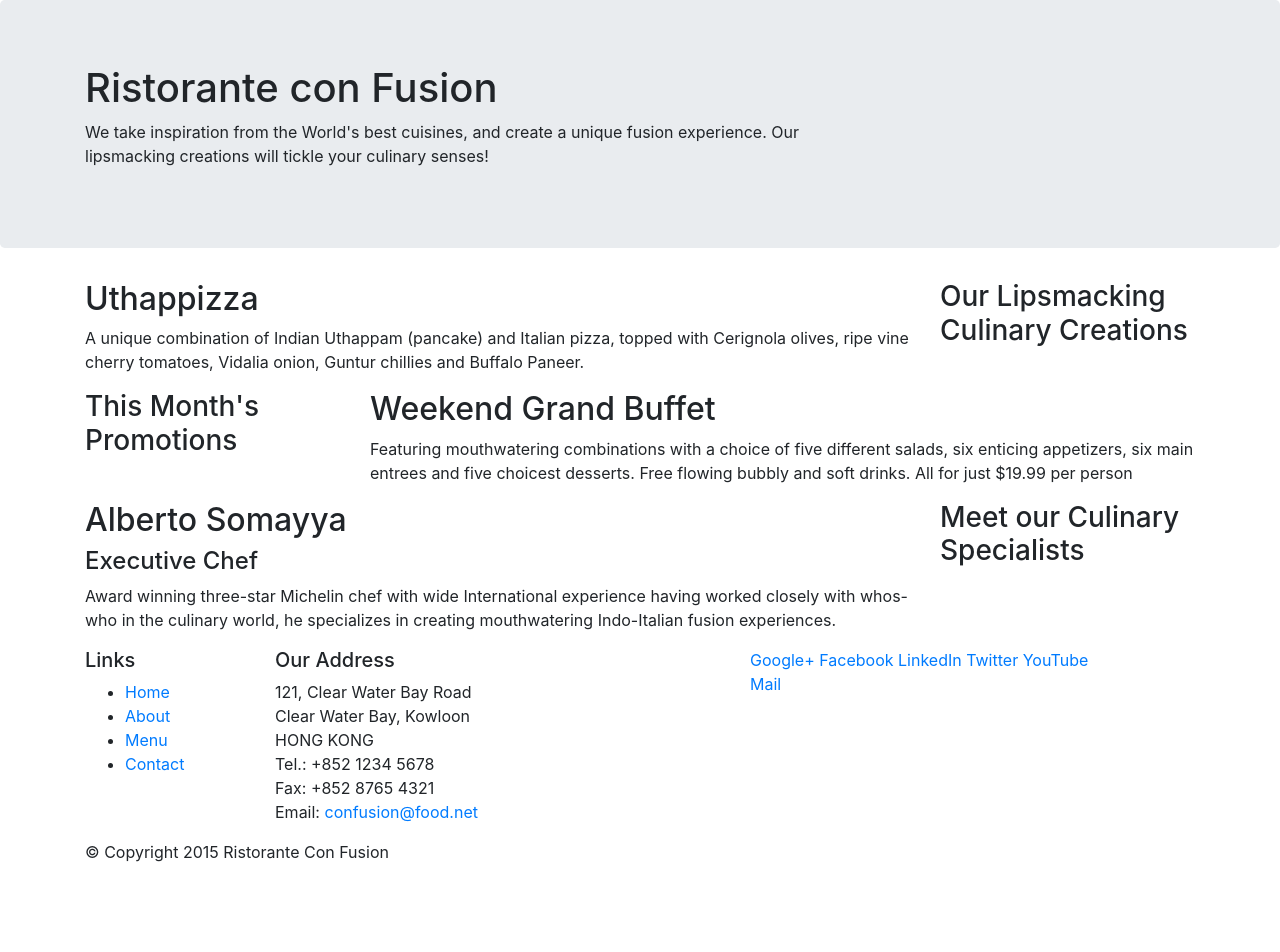
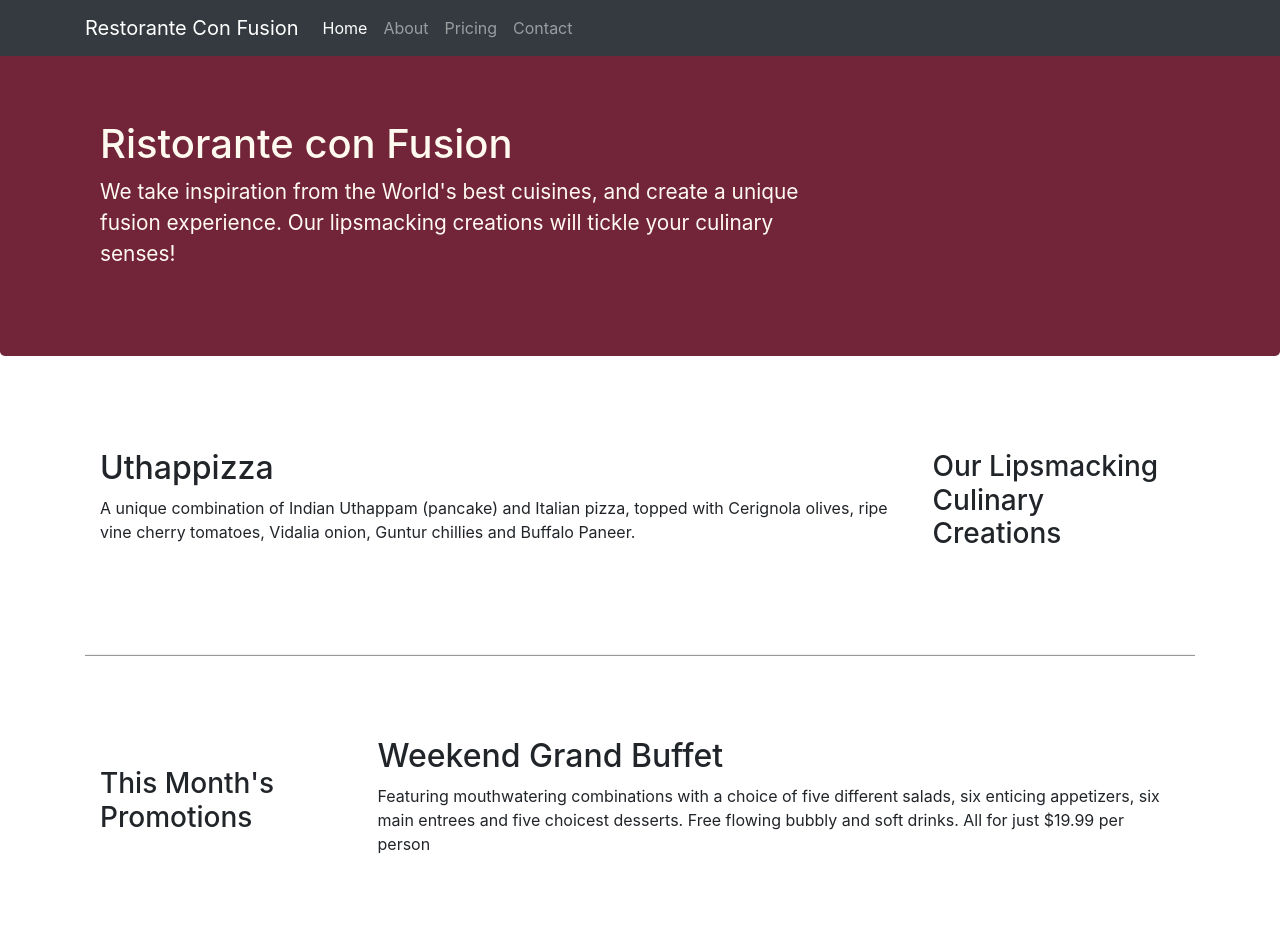
Before and after one commit to iamvinit/Bootstrap-test, a website: page index.html in a window 1280 px wide. Shown: the top 952 px of the page. Before the commit the page ends 880 px from the top, so only its background shows below. Drawn offline with nearby package versions, Linux system fonts and the light colour scheme.

Commit message:
minor changes

```diff
--- /dev/null
+++ b/css/style.css
@@ -0,0 +1,33 @@
+body{
+	margin:50px 0px 0px 0px;
+}
+.row-header{
+	margin: 0px auto;
+	font-size: 130%
+}
+
+.row-content{
+	min-height: 300px;
+	padding: 30px 0px 30px 0px;
+	border-bottom:2px ridge;
+	margin:0px auto;
+}
+
+.jumbotron{
+	margin: 0px auto;
+	background-color: #722439;
+	margin:auto;
+	padding: 70px 30px 70px 30px;
+	color:floralwhite;
+}
+
+.footer{
+	margin: 0px auto;
+	padding: 30px 5px 30px 5px;
+	background-color: #514449;
+	color:#000000;
+}
+address{
+	font-size: 85%;
+	color: #0f0f0f;
+}
--- a/index.html
+++ b/index.html
@@ -1,22 +1,36 @@
 <!DOCTYPE html>
 <html lang="en">
-
 	<head>
 		<!-- Required meta tags always come first -->
 		<meta charset="utf-8">
 		<meta name="viewport" content="width=device-width, initial-scale=1, shrink-to-fit=no">
 		<meta http-equiv="x-ua-compatible" content="ie=edge">
-
 		<!-- Bootstrap CSS -->
 		<link rel="stylesheet" href="node_modules/bootstrap/dist/css/bootstrap.min.css">
+		<link rel="stylesheet" href="css/style.css">
 		<title>Ristorante Con Fusion</title>
 	</head>
+	<body>
+		<nav class="navbar navbar-expand-lg navbar-dark bg-dark fixed-top">
+			<div class="container">
+				<a class="navbar-brand" href="#">Restorante Con Fusion</a>
+				<button class="navbar-toggler" type="button" data-toggle="collapse data-target=#Navbar">
+				<span class="navbar-toggler-icon"></span>
+				</button>
+				<div class="collapse navbar-collapse" id=Navbar>
+					<ul class="navbar-nav">
+						<li class="nav-item active"> <a class="nav-link" href="">Home </a> </li>
+						<li class="nav-item"> <a class="nav-link" href="">About </a> </li>
+						<li class="nav-item"> <a class="nav-link" href="">Pricing </a> </li>
+						<li class="nav-item"> <a class="nav-link" href="">Contact</a> </li>
 
-<body>
-
+					</ul>
+				</div>
+			</div>
+		</nav>
 		<header class="jumbotron">
 			<div class="container">
-            <div class="row">
+				<div class="row row-header">
 					<div class="col-12 col-sm-8">
 						<h1>Ristorante con Fusion</h1>
 						<p>We take inspiration from the World's best cuisines, and create a unique fusion experience. Our lipsmacking creations will tickle your culinary senses!</p>
@@ -26,47 +40,42 @@
 				</div>
 			</div>
 		</header>
-
 		<div class="container">
-        <div class="row">
-            <div class="col-sm-4 order-sm-2 col-md-3 push-md-9" >
+			<div class="row row-content align-items-center">
+				<div class="col-sm-4 order-sm-5 col-md-3 row-header " >
 					<h3>Our Lipsmacking Culinary Creations</h3>
 				</div>
-            <div class="col-sm order-sm-1 col-md pull-md-3">
+				<div class="col-sm order-sm-1 col-md ">
 					<h2>Uthappizza</h2>
 					<p>A unique combination of Indian Uthappam (pancake) and Italian pizza, topped with Cerignola olives, ripe vine cherry tomatoes, Vidalia onion, Guntur chillies and Buffalo Paneer.</p>
 				</div>
 			</div>
-
-
-        <div class="row">
-            <div class="col-sm-4 col-md-3">
+			<div class="row row-content align-items-center">
+				<div class="col-sm-4 col-md-3 row-header" >
 					<h3>This Month's Promotions</h3>
 				</div>
-            <div class="col-sm col-md">
+				<div class="col-sm col-md t">
 					<h2>Weekend Grand Buffet</h2>
 					<p>Featuring mouthwatering combinations with a choice of five different salads, six enticing appetizers, six main entrees and five choicest desserts. Free flowing bubbly and soft drinks. All for just $19.99 per person </p>
 				</div>
 			</div>
-
-        <div class="row">
-            <div class="col-sm-4 order-sm-2 col-md-3">
+			<div class="row row-content align-items-center">
+				<div class="col-sm-4 order-sm-2 col-md-3 row-header">
 					<h3>Meet our Culinary Specialists</h3>
 				</div>
-            <div class="col-sm order-sm-1 col-md">
+				<div class="col-sm order-sm-1 col-md ">
 					<h2>Alberto Somayya</h2>
 					<h4>Executive Chef</h4>
 					<p>Award winning three-star Michelin chef with wide International experience having worked closely with whos-who in the culinary world, he specializes in creating mouthwatering Indo-Italian fusion experiences. </p>
 				</div>
 			</div>
 		</div>
-
-    <footer >
+		<footer class="footer">
 			<div class="container">
 				<div class="row">
-                <div class="col-5 col-sm-2">
+					<div class="col-5 col-sm-2 offset-1">
 						<h5>Links</h5>
-                    <ul>
+						<ul class="list-unstyled">
 							<li><a href="#">Home</a></li>
 							<li><a href="#">About</a></li>
 							<li><a href="#">Menu</a></li>
@@ -84,7 +93,7 @@
 							Email: <a href="mailto:confusion@food.net">confusion@food.net</a>
 						</address>
 					</div>
-                <div class="col col-sm-4">
+					<div class="col col-sm-4 " style="text-align:center">
 						<div>
 							<a href="http://google.com/+">Google+</a>
 							<a href="http://www.facebook.com/profile.php?id=">Facebook</a>
@@ -95,18 +104,16 @@
 						</div>
 					</div>
 				</div>
-           <div class="row">
+				<div class="row justify-content-center">
 					<div class="col-auto">
 						<p>© Copyright 2015 Ristorante Con Fusion</p>
 					</div>
 				</div>
 			</div>
 		</footer>
-
 		<!-- jQuery first, then Tether, then Bootstrap JS. -->
 		<script src="node_modules/jquery/dist/jquery.min.js"></script>
 		<script src="node_modules/popper.js/dist/popper.min.js"></script>
 		<script src="node_modules/bootstrap/dist/js/bootstrap.min.js"></script>
 	</body>
-
 </html>
```
Lines whose indentation alone changed are shown as unchanged.
